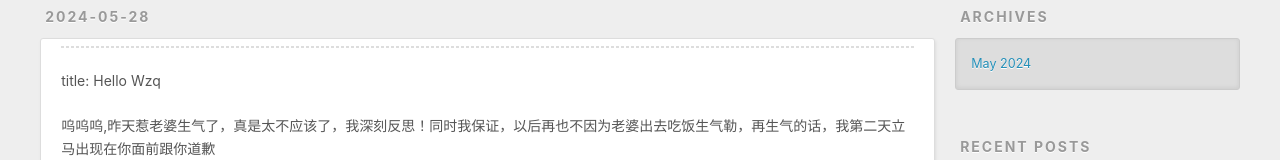
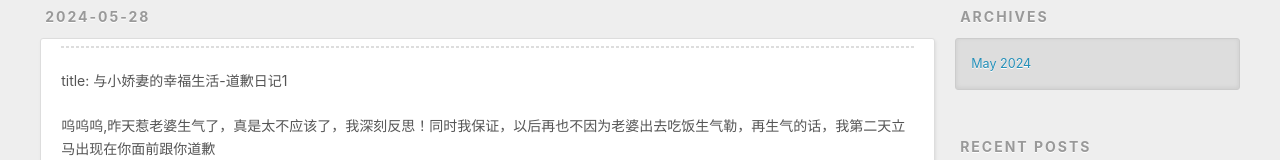
Before and after one commit to chenyi10/chenyi10.github.io, a plain HTML site: page 2024/05/28/hello-wzq/index.html in a window 1280 px wide. Shown: the part 341-501 px from the top of the page. Drawn offline with Linux system fonts and the light colour scheme.

Commit message:
Site updated: 2024-07-02 16:31:18

```diff
--- a/2024/05/28/hello-wzq/index.html
+++ b/2024/05/28/hello-wzq/index.html
@@ -6,15 +6,15 @@
 
   <title>Hexo</title>
   <meta name="viewport" content="width=device-width, initial-scale=1, shrink-to-fit=no">
-  <meta name="description" content="title: Hello Wzq 呜呜呜,昨天惹老婆生气了，真是太不应该了，我深刻反思！同时我保证，以后再也不因为老婆出去吃饭生气勒，再生气的话，我第二天立马出现在你面前跟你道歉 （整理衣服）（拿起麦克风）（激情发言）对不起（热泪盈眶）（哽咽）当我意识到自己干了什么之后（流泪）（擦眼泪）我真的感到很抱歉，很不知所措（呜咽）（哭）我知道自己罪大恶极（大声说）却不敢告诉你，只能祈求你不要发现（哽咽）">
+  <meta name="description" content="title: 与小娇妻的幸福生活-道歉日记1 呜呜呜,昨天惹老婆生气了，真是太不应该了，我深刻反思！同时我保证，以后再也不因为老婆出去吃饭生气勒，再生气的话，我第二天立马出现在你面前跟你道歉 （整理衣服）（拿起麦克风）（激情发言）对不起（热泪盈眶）（哽咽）当我意识到自己干了什么之后（流泪）（擦眼泪）我真的感到很抱歉，很不知所措（呜咽）（哭）我知道自己罪大恶极（大声说）却不敢告诉你，只能祈求你不要">
 <meta property="og:type" content="article">
 <meta property="og:title" content="Hexo">
 <meta property="og:url" content="http://example.com/2024/05/28/hello-wzq/index.html">
 <meta property="og:site_name" content="Hexo">
-<meta property="og:description" content="title: Hello Wzq 呜呜呜,昨天惹老婆生气了，真是太不应该了，我深刻反思！同时我保证，以后再也不因为老婆出去吃饭生气勒，再生气的话，我第二天立马出现在你面前跟你道歉 （整理衣服）（拿起麦克风）（激情发言）对不起（热泪盈眶）（哽咽）当我意识到自己干了什么之后（流泪）（擦眼泪）我真的感到很抱歉，很不知所措（呜咽）（哭）我知道自己罪大恶极（大声说）却不敢告诉你，只能祈求你不要发现（哽咽）">
+<meta property="og:description" content="title: 与小娇妻的幸福生活-道歉日记1 呜呜呜,昨天惹老婆生气了，真是太不应该了，我深刻反思！同时我保证，以后再也不因为老婆出去吃饭生气勒，再生气的话，我第二天立马出现在你面前跟你道歉 （整理衣服）（拿起麦克风）（激情发言）对不起（热泪盈眶）（哽咽）当我意识到自己干了什么之后（流泪）（擦眼泪）我真的感到很抱歉，很不知所措（呜咽）（哭）我知道自己罪大恶极（大声说）却不敢告诉你，只能祈求你不要">
 <meta property="og:locale" content="en_US">
 <meta property="article:published_time" content="2024-05-28T11:34:27.214Z">
-<meta property="article:modified_time" content="2024-07-02T08:25:47.139Z">
+<meta property="article:modified_time" content="2024-07-02T08:30:49.417Z">
 <meta property="article:author" content="John Doe">
 <meta name="twitter:card" content="summary">
 
@@ -84,7 +84,7 @@
     <div class="e-content article-entry" itemprop="articleBody">
 
         <hr>
-<p>title: Hello Wzq</p>
+<p>title: 与小娇妻的幸福生活-道歉日记1</p>
 <p>呜呜呜,昨天惹老婆生气了，真是太不应该了，我深刻反思！同时我保证，以后再也不因为老婆出去吃饭生气勒，再生气的话，我第二天立马出现在你面前跟你道歉</p>
 <p>（整理衣服）（拿起麦克风）（激情发言）对不起（热泪盈眶）（哽咽）当我意识到自己干了什么之后（流泪）（擦眼泪）我真的感到很抱歉，很不知所措（呜咽）（哭）我知道自己罪大恶极（大声说）却不敢告诉你，只能祈求你不要发现（哽咽）（流泪）如今悬着的心终于死了（大吼）请你接受我的道歉！！！（拭泪）对不起！！！（放下麦克风）（360度旋转跳跃后空翻边道歉边离开舞台）</p>
 <p>为了补偿你，这样吧，我吃点亏，允许你亲我一下吧，么么么么么，便宜你小汁了，哈哈哈哈哈哈哈哈哈哈哈哈哈<br>我真的好怕你不喜欢我了，总感觉今天你很冷淡，一直担惊受怕的，&#x2F;(ㄒoㄒ)&#x2F;~~</p>
```
Also changed, not shown: index.html (+1 -1 lines).
